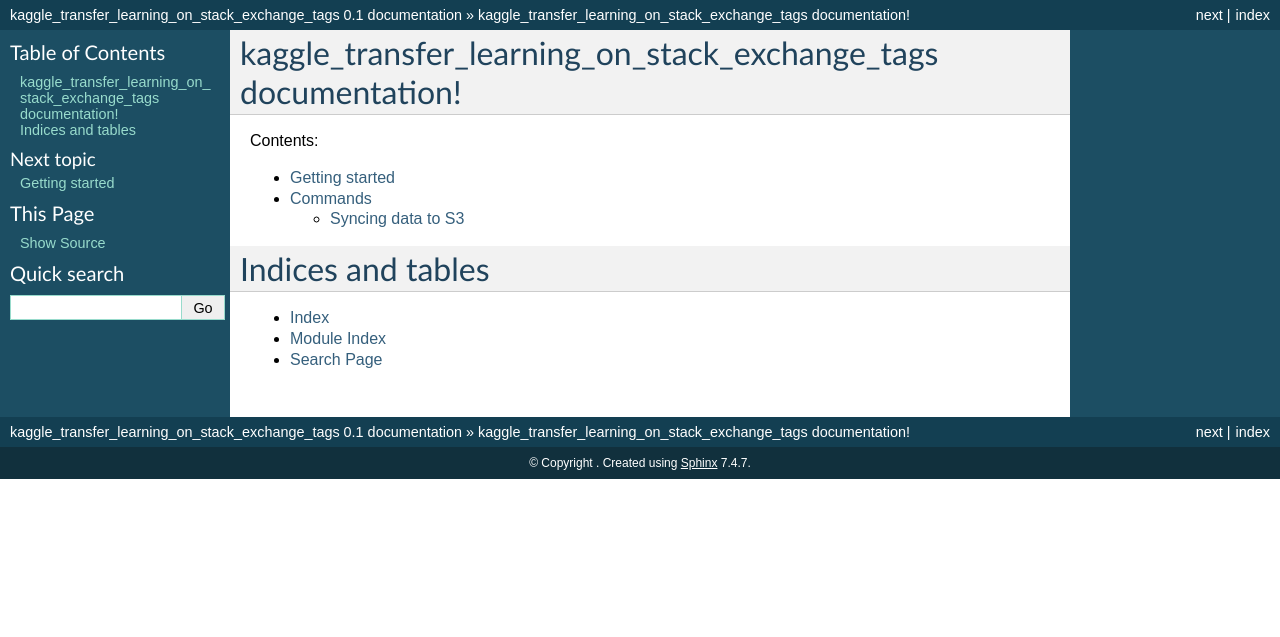
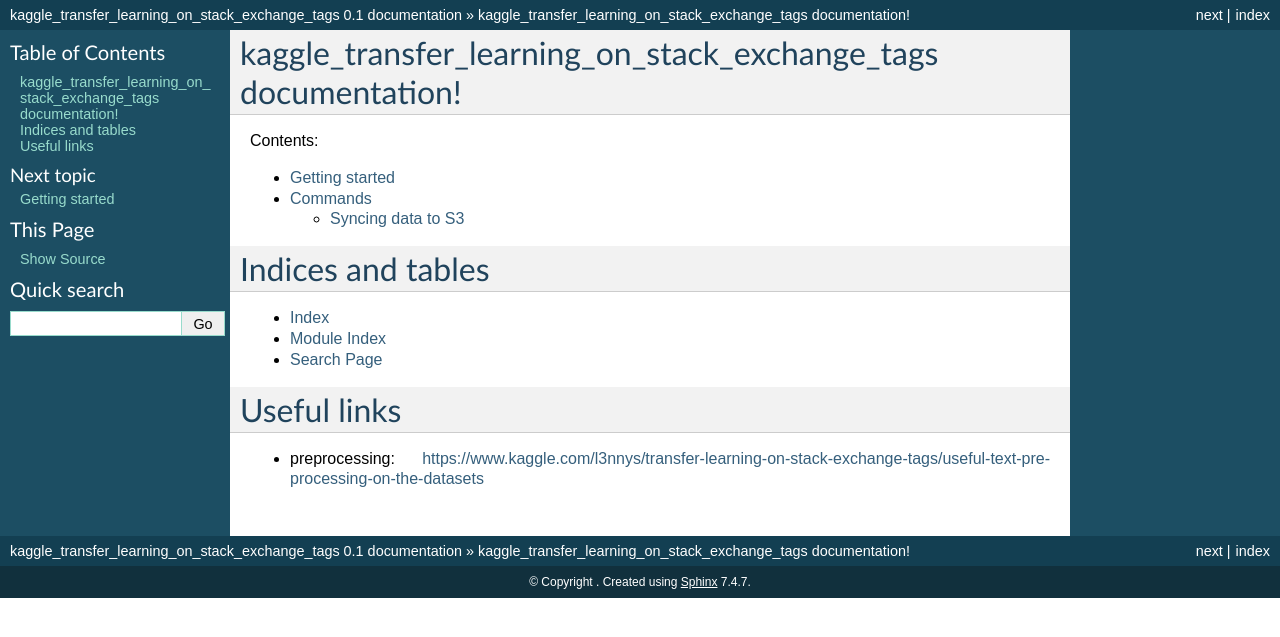
Before and after one commit to jeroendecroos/kaggle_transfer_learning_on_stack_exchange_tags, a Sphinx documentation site: the page built from docs/index.rst, in a window 1280 px wide. Shown: the top 637 px of the page. Built offline with Sphinx 7.4.7, drawn with Linux system fonts in a browser that asks for light colours.

Commit message:
Add a link to the preprocessing kernel

```diff
--- a/docs/index.rst
+++ b/docs/index.rst
@@ -22,3 +22,8 @@
 * :ref:`genindex`
 * :ref:`modindex`
 * :ref:`search`
+
+
+Useful links
+============
+* preprocessing: https://www.kaggle.com/l3nnys/transfer-learning-on-stack-exchange-tags/useful-text-preprocessing-on-the-datasets
```
